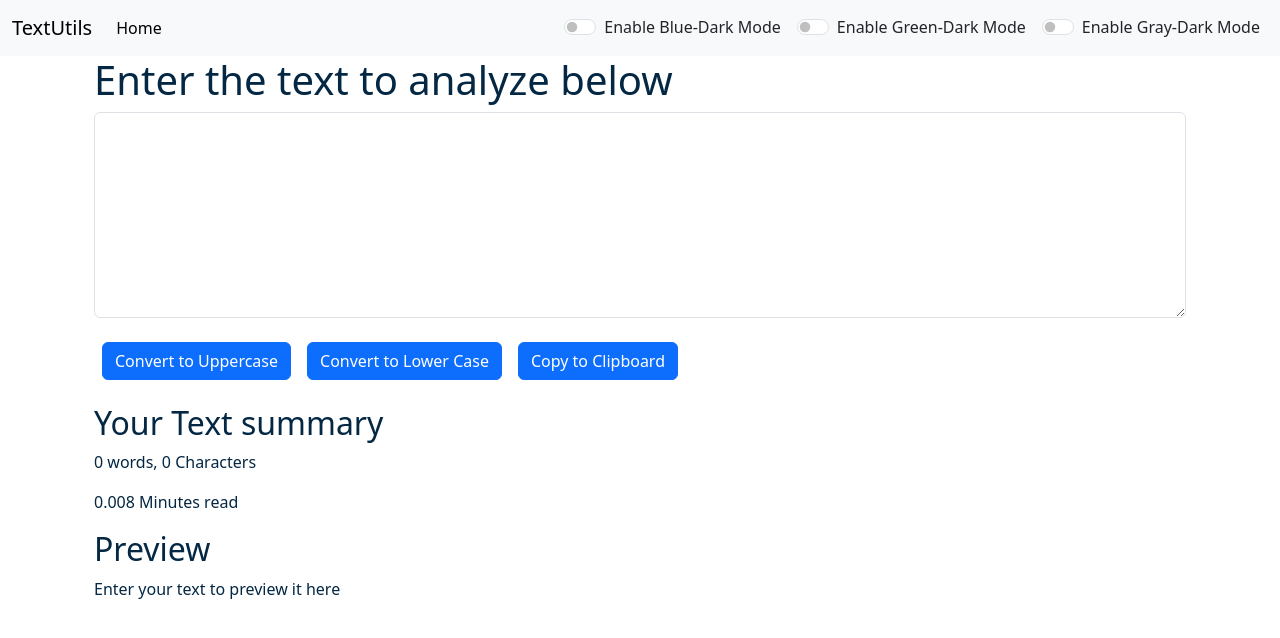
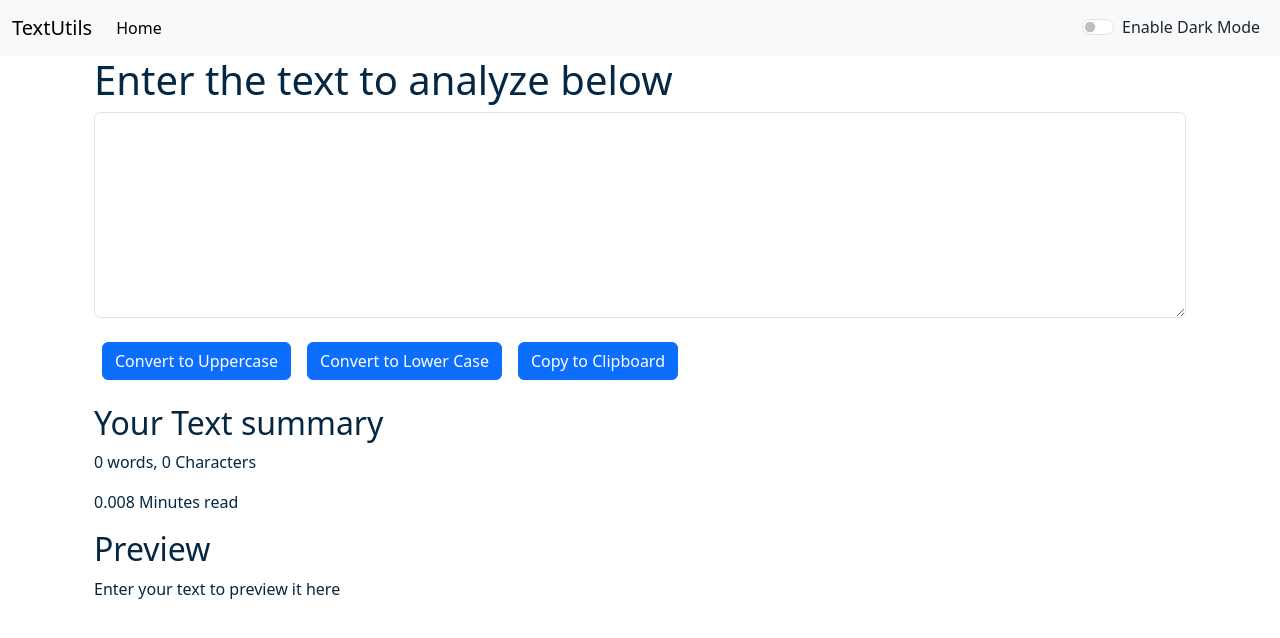
Before and after one commit to Muhammad-Tayyab-Web/textutils, a React (Create React App) app: page /about in a window 1280 px wide. Shown: the top 638 px of the page. Built offline with nearby package versions, Linux system fonts and the light colour scheme.

Commit message:
Updated app with new changes

```diff
--- a/src/App.js
+++ b/src/App.js
@@ -28,7 +28,7 @@ function App() {
   }
 
   const toggleMode = () => {
-    if (mode === 'light' || 'dark') {
+    if (mode === 'light') {
       setMode('dark')
       document.body.style.backgroundColor = '#042743';
       showAlert("Dark mode has been enabled", "success");
@@ -44,39 +44,39 @@ function App() {
     }
   }
 
-  const toggleMode_Green = () => {
-    if (mode === 'light' || 'dark') {
-      setMode('dark')
-      document.body.style.backgroundColor = '#023020';
-      showAlert("Dark mode has been enabled", "success");
-      document.title = 'TextUtils - Dark Mode'
+  // const toggleMode_Green = () => {
+  //   if (mode === 'light' || 'dark') {
+  //     setMode('dark')
+  //     document.body.style.backgroundColor = '#023020';
+  //     showAlert("Dark mode has been enabled", "success");
+  //     document.title = 'TextUtils - Dark Mode'
 
-    }
-    else {
-      setMode('light')
-      document.body.style.backgroundColor = 'white';
-      showAlert("Light mode has been enabled", "success");
+  //   }
+  //   else {
+  //     setMode('light')
+  //     document.body.style.backgroundColor = 'white';
+  //     showAlert("Light mode has been enabled", "success");
 
 
-    }
-  }
+  //   }
+  // }
 
-  const toggleMode_Gray = () => {
-    if (mode === 'light' || 'dark') {
-      setMode('dark')
-      document.body.style.backgroundColor = '#3b3b3b';
-      showAlert("Dark mode has been enabled", "success");
-      document.title = 'TextUtils - Dark Mode'
+  // const toggleMode_Gray = () => {
+  //   if (mode === 'light' || 'dark') {
+  //     setMode('dark')
+  //     document.body.style.backgroundColor = '#3b3b3b';
+  //     showAlert("Dark mode has been enabled", "success");
+  //     document.title = 'TextUtils - Dark Mode'
 
-    }
-    else {
-      setMode('light')
-      document.body.style.backgroundColor = 'white';
-      showAlert("Light mode has been enabled", "success");
+  //   }
+  //   else {
+  //     setMode('light')
+  //     document.body.style.backgroundColor = 'white';
+  //     showAlert("Light mode has been enabled", "success");
 
 
-    }
-  }
+  //   }
+  // }
 
 
 
@@ -84,7 +84,7 @@ function App() {
     <>
       {/* <Navbar/> */}
       {/* <Router> */}
-      <Navbar title="TextUtils" aboutText="About TextUtils" mode={mode} toggleMode={toggleMode} toggleMode_Green={toggleMode_Green} toggleMode_Gray={toggleMode_Gray} />
+      <Navbar title="TextUtils" aboutText="About TextUtils" mode={mode} toggleMode={toggleMode} />
       <Alert alert={alert} />
       <div className="container">
         {/* <Routes>
--- a/src/Components/Navbar.js
+++ b/src/Components/Navbar.js
@@ -29,16 +29,16 @@ export default function Navbar(props) {
       </form> */}
           <div className= {`mx-2 form-check form-switch text -${props.mode==='light'?'dark':'light'}`} >
             <input className="form-check-input" onClick={props.toggleMode} type="checkbox" role="switch" id="flexSwitchCheckDefault" />
-            <label className="form-check-label" htmlFor="flexSwitchCheckDefault">Enable Blue-Dark Mode</label>
+            <label className="form-check-label" htmlFor="flexSwitchCheckDefault">Enable Dark Mode</label>
           </div>
-          <div className={`mx-2 form-check form-switch text-${props.mode==='light'?'dark':'light'}`} >
+          {/* <div className={`mx-2 form-check form-switch text-${props.mode==='light'?'dark':'light'}`} >
             <input className="form-check-input" onClick={props.toggleMode_Green} type="checkbox" role="switch" id="flexSwitchCheckDefault" />
             <label className="form-check-label" htmlFor="flexSwitchCheckDefault">Enable Green-Dark Mode</label>
-          </div>
-          <div className={`mx-2 form-check form-switch text-${props.mode==='light'?'dark':'light'}`} >
+          </div> */}
+          {/* <div className={`mx-2 form-check form-switch text-${props.mode==='light'?'dark':'light'}`} >
             <input className="form-check-input" onClick={props.toggleMode_Gray} type="checkbox" role="switch" id="flexSwitchCheckDefault" />
             <label className="form-check-label" htmlFor="flexSwitchCheckDefault">Enable Gray-Dark Mode</label>
-          </div>
+          </div> */}
         </div>
       </div>
     </nav>
--- a/src/Components/TextForm.js
+++ b/src/Components/TextForm.js
@@ -40,7 +40,7 @@ export default function TextForm(props) {
             <div className='container' style={{color: props.mode==='dark'?'white':'#042743'}}>
                 <h1>{props.heading}</h1>
                 <div className="mb-3">
-                    <textarea className="form-control" value={text} onChange={handleOnchange} style={{backgroundColor: props.mode==='dark'?'grey':'white' , color:props.mode==='dark'?'white':'#042743'}} id="MyBox" rows="8"></textarea>
+                    <textarea className="form-control" value={text} onChange={handleOnchange} style={{backgroundColor: props.mode==='dark'?'Black':'white' , color:props.mode==='dark'?'white':'#042743'}} id="MyBox" rows="8"></textarea>
                 </div>
                 <button className="btn btn-primary mx-2 my-2" onClick={handleUpClick}>Convert to Uppercase</button>
                 <button className="btn btn-primary mx-2 my-2" onClick={handlelowClick}>Convert to Lower Case</button>
```
